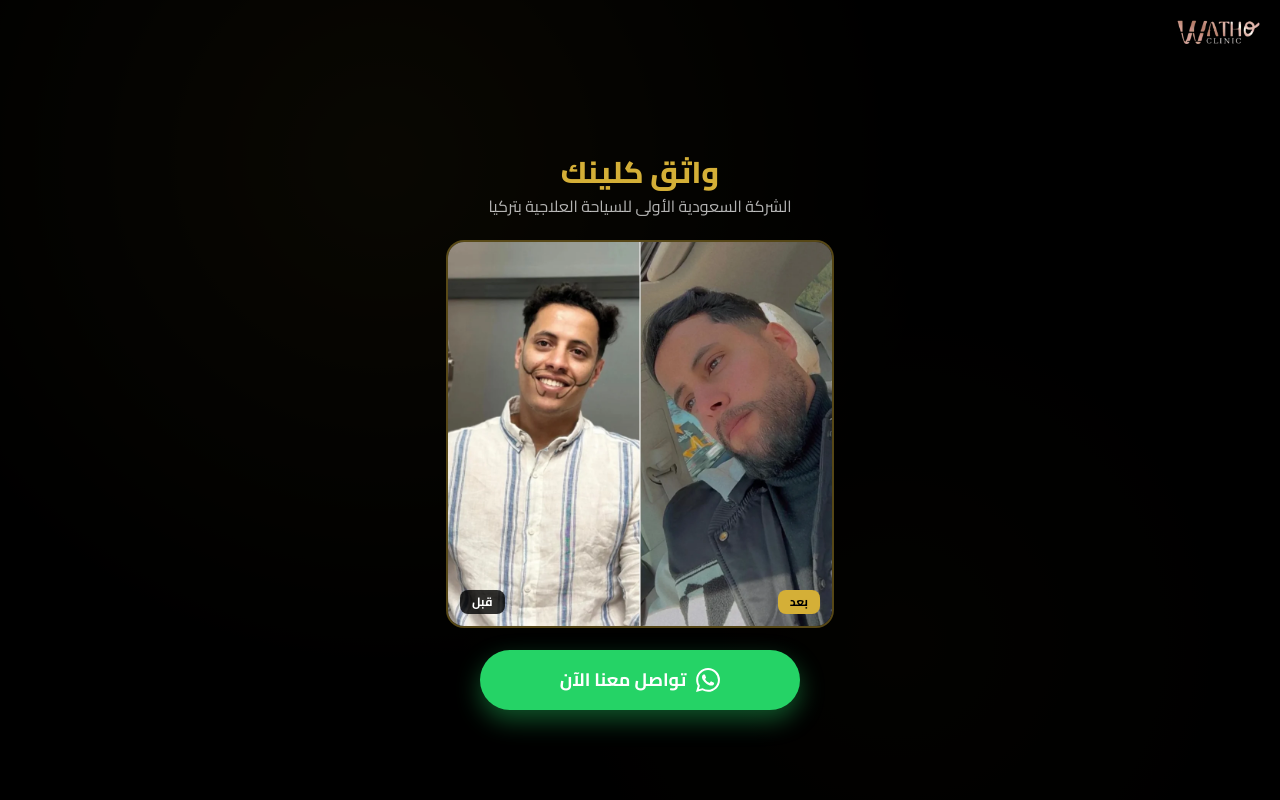
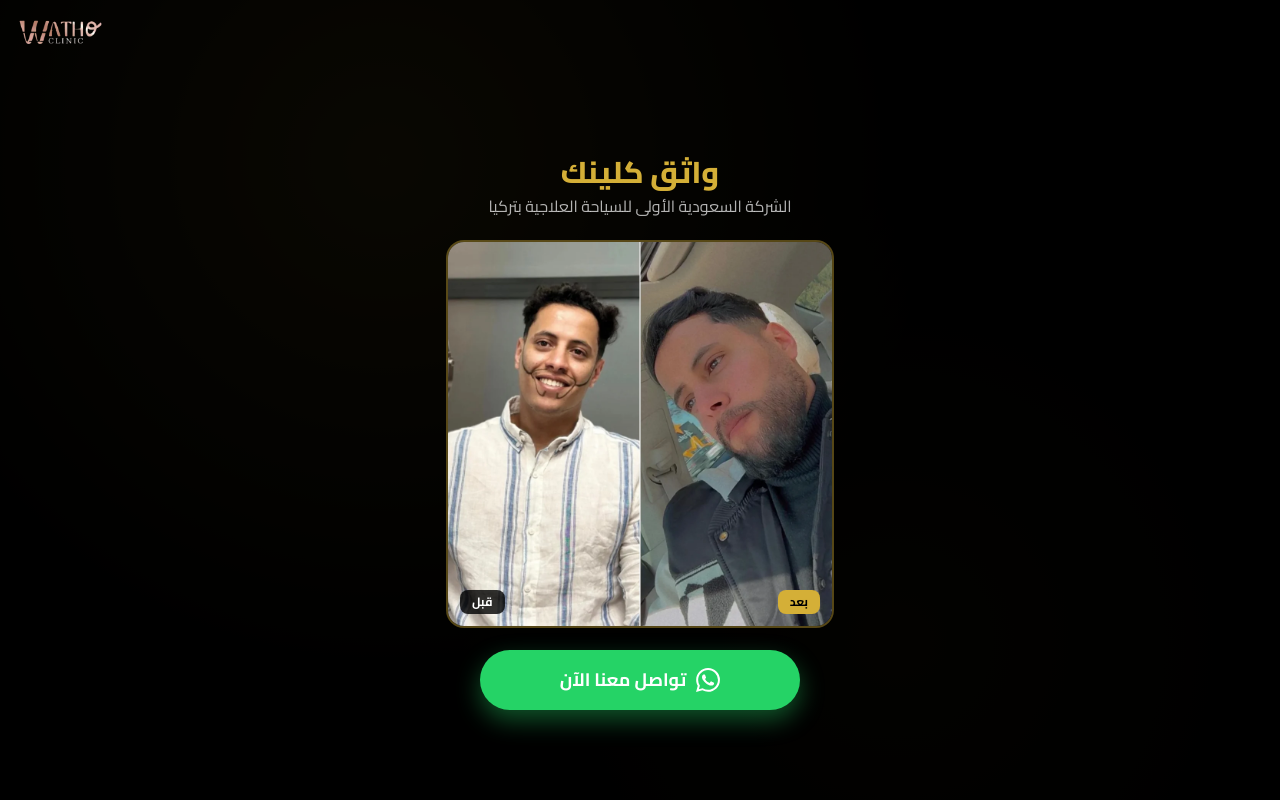
Before and after one commit to Ali112008/wa-theq-landing, a Next.js app: page / in a window 1280 px wide. Shown: the top 800 px of the page. Built offline with nearby package versions, Linux system fonts and the light colour scheme.

Commit message:
fix: logo now at TOP LEFT (was right due to RTL)
Added dir='ltr' and text-align:left to logo container to override
RTL layout. Logo now appears on the left side as client requested.

```diff
--- a/src/components/landing/hero-section.tsx
+++ b/src/components/landing/hero-section.tsx
@@ -18,7 +18,7 @@ export function HeroSection() {
       />
 
       {/* اللوجو - فوق باليسار */}
-      <div className="relative z-20 p-4">
+      <div className="relative z-20 p-4" dir="ltr" style={{ textAlign: "left" }}>
         <Image
           src="/images/logo.webp"
           alt="واثق كلينك - Watheq Clinic"
```
Also changed, not shown: extracted_assets/new-design.png (added).
